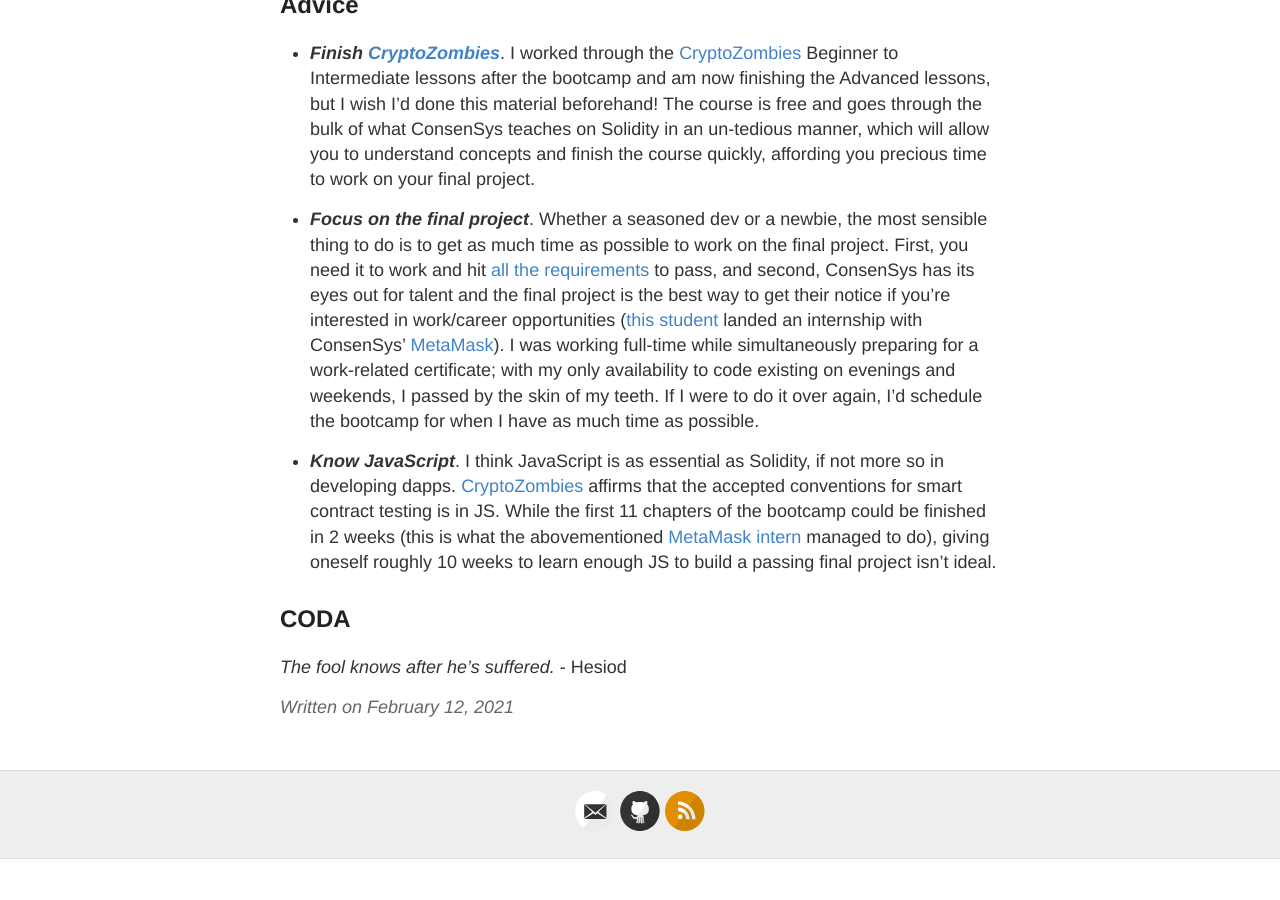
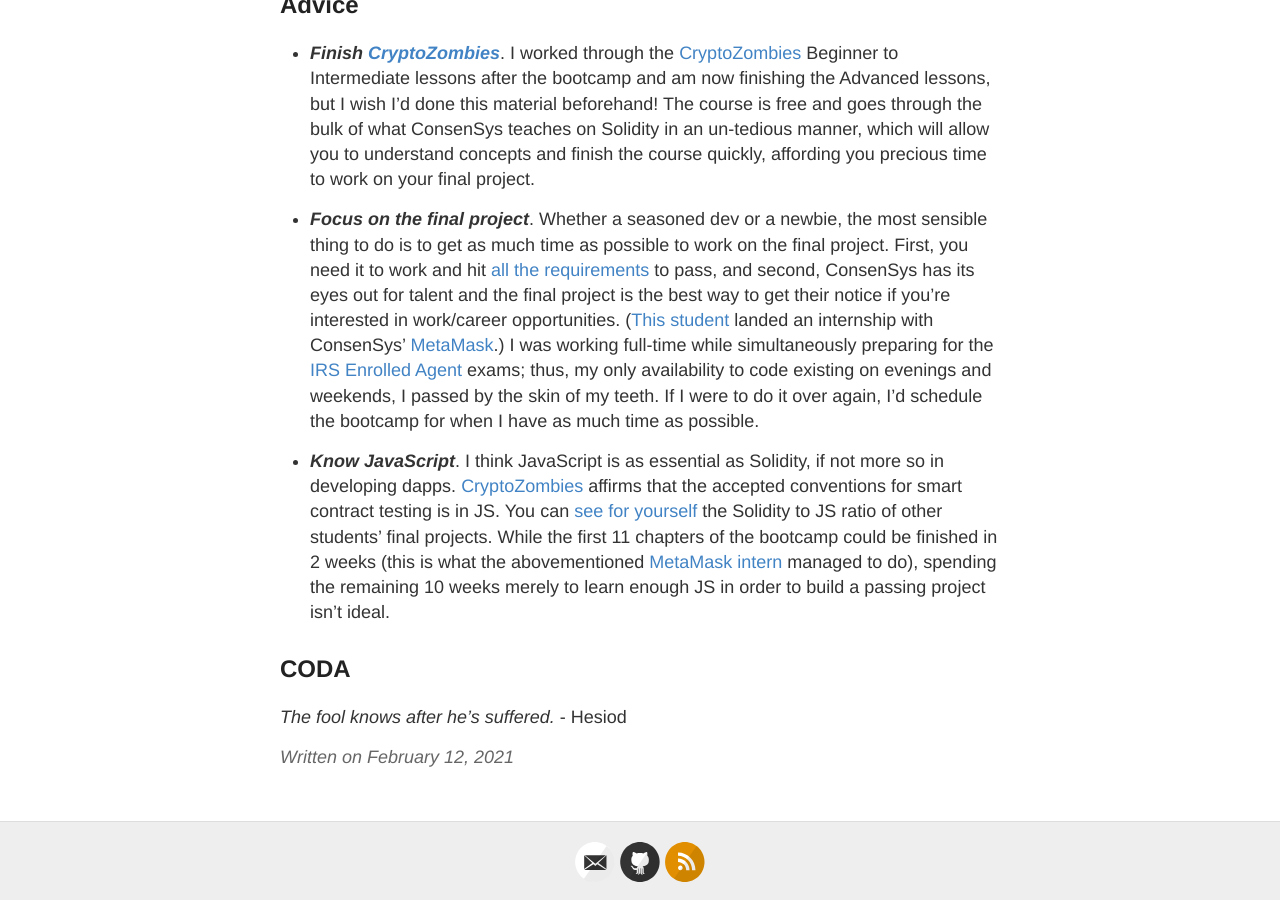
Before and after one commit to poastmil/junsunglee.com, a Jekyll site: the page built from _posts/2021-2-12-ConsenSys-Blockchain-Developer-Bootcamp.md, in a window 1280 px wide and 900 px high, scrolled down 3582 px. Built offline with Jekyll 4.4.1, drawn with Linux system fonts in a browser that asks for light colours; before the commit the page ends 4441 px from its top, so only the background shows below that; some of the changed text lies outside the part shown.

Commit message:
Update 2021-2-12-ConsenSys-Blockchain-Developer-Bootcamp.md

```diff
--- a/_posts/2021-2-12-ConsenSys-Blockchain-Developer-Bootcamp.md
+++ b/_posts/2021-2-12-ConsenSys-Blockchain-Developer-Bootcamp.md
@@ -10,7 +10,7 @@
 
 ## Dear Reader
 
-I graduated in late December from the 2020 ConsenSys Blockchain Developer Online Bootcamp, which began in early September and concluded November 30. This was my first bootcamp and I managed to get the certificate, but the road from enrollment to certification proved treacherous (less than 15% of my class succeeded). Thus, I feel obliged to warn those considering joining a future cohort, especially aspiring devs, and I hope the following list will help you weigh the cost.
+I graduated in late December from the [2020 ConsenSys Blockchain Developer Online Bootcamp](https://consensys.net/academy/bootcamp/), which began in early September and concluded November 30. This was my first bootcamp and I managed to get the certificate, but the road from enrollment to certification proved treacherous (less than 15% of my class succeeded). Thus, I feel obliged to warn those considering joining a future cohort, especially aspiring devs, and I hope the following list will help you weigh the cost.
 
 
 ## Pros
@@ -61,9 +61,9 @@
 
 - ***Finish [CryptoZombies](https://cryptozombies.io/en/course/)***. I worked through the [CryptoZombies](https://cryptozombies.io/en/course/) Beginner to Intermediate lessons after the bootcamp and am now finishing the Advanced lessons, but I wish I'd done this material beforehand! The course is free and goes through the bulk of what ConsenSys teaches on Solidity in an un-tedious manner, which will allow you to understand concepts and finish the course quickly, affording you precious time to work on your final project.
 
-- ***Focus on the final project***. Whether a seasoned dev or a newbie, the most sensible thing to do is to get as much time as possible to work on the final project. First, you need it to work and hit [all the requirements](https://docs.google.com/document/d/1fSiejecMogc2h7aJxIl9tfZbHRFXTipftWLevUKAmQ4/edit) to pass, and second, ConsenSys has its eyes out for talent and the final project is the best way to get their notice if you're interested in work/career opportunities ([this student](https://github.com/astarinmymind) landed an internship with ConsenSys' [MetaMask](https://metamask.io/)). I was working full-time while simultaneously preparing for a work-related certificate; with my only availability to code existing on evenings and weekends, I passed by the skin of my teeth. If I were to do it over again, I'd schedule the bootcamp for when I have as much time as possible.
+- ***Focus on the final project***. Whether a seasoned dev or a newbie, the most sensible thing to do is to get as much time as possible to work on the final project. First, you need it to work and hit [all the requirements](https://docs.google.com/document/d/1fSiejecMogc2h7aJxIl9tfZbHRFXTipftWLevUKAmQ4/edit) to pass, and second, ConsenSys has its eyes out for talent and the final project is the best way to get their notice if you're interested in work/career opportunities. ([This student](https://github.com/astarinmymind) landed an internship with ConsenSys' [MetaMask](https://metamask.io/).) I was working full-time while simultaneously preparing for the [IRS Enrolled Agent](https://www.prometric.com/test-takers/search/irs) exams; thus, my only availability to code existing on evenings and weekends, I passed by the skin of my teeth. If I were to do it over again, I'd schedule the bootcamp for when I have as much time as possible.
 
-- ***Know JavaScript***. I think JavaScript is as essential as Solidity, if not more so in developing dapps. [CryptoZombies](https://cryptozombies.io/en/course/) affirms that the accepted conventions for smart contract testing is in JS. While the first 11 chapters of the bootcamp could be finished in 2 weeks (this is what the abovementioned [MetaMask intern](https://github.com/astarinmymind) managed to do), giving oneself roughly 10 weeks to learn enough JS to build a passing final project isn't ideal.
+- ***Know JavaScript***. I think JavaScript is as essential as Solidity, if not more so in developing dapps. [CryptoZombies](https://cryptozombies.io/en/course/) affirms that the accepted conventions for smart contract testing is in JS. You can [see for yourself](https://github.com/jun-sung?tab=stars) the Solidity to JS ratio of other students' final projects. While the first 11 chapters of the bootcamp could be finished in 2 weeks (this is what the abovementioned [MetaMask intern](https://github.com/astarinmymind) managed to do), spending the remaining 10 weeks merely to learn enough JS in order to build a passing project isn't ideal.
 
 
 ## CODA
```
